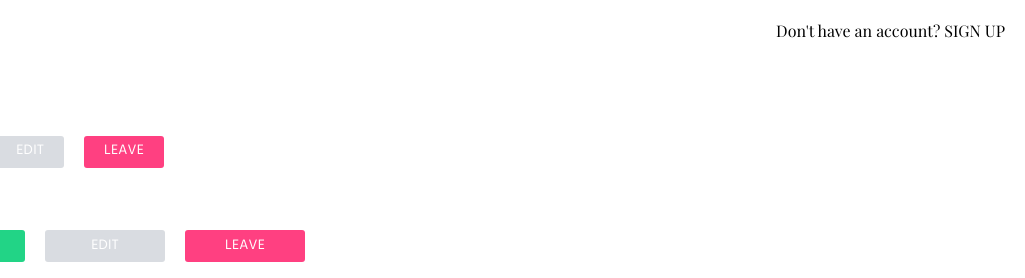
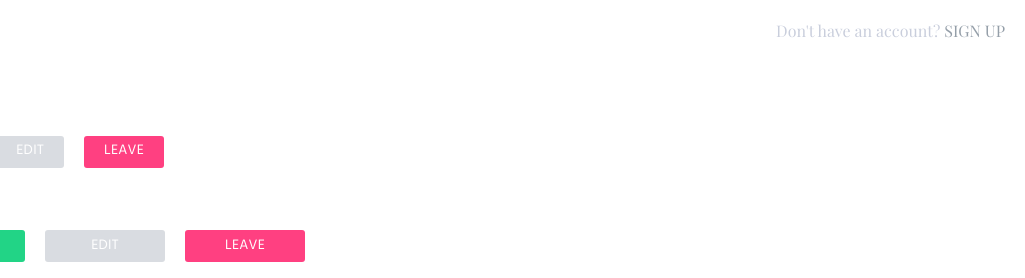
Before and after one commit to abdulsemiu-atanda/eventio, a React app: page /style-guide in a window 1280 px wide. Shown: the top 278 px of the page, 255-1280 px from the left. Built offline with nearby package versions, Linux system fonts and the light colour scheme.

Commit message:
handle display of correct text and link inheader

```diff
--- a/src/assets/styles/colors.scss
+++ b/src/assets/styles/colors.scss
@@ -11,4 +11,6 @@ $hoverDelete: #E73370;
 $inputLabel: #D2D6DA;
 
 $white: #FFFFFF;
-$imageMask: #313A43
+$imageMask: #313A43;
+$prompt: #C9CEDC;
+$link: #949EA8;
--- a/src/components/Header.react.js
+++ b/src/components/Header.react.js
@@ -1,14 +1,20 @@
 import React from 'react'
+import {Link, withRouter} from 'react-router-dom'
+
+import {authText, signUpActive} from '../helpers/authHelpers'
 
 import eventioLogo from '../assets/images/eventioLogo.png'
 
 import './header.scss'
 
-const Header = () => (
+const Header = ({location}) => (
   <header>
     <img alt='Eventio Logo' src={eventioLogo} />
-    <span>Don't have an account? SIGN UP</span>
+    <p className='uanuthenticated'>
+      <span>{authText({location}).prompt}</span>
+      <Link to={signUpActive({location}) ? '/' : '/sign-up'}>{authText({location}).linkText}</Link>
+    </p>
   </header>
 )
 
-export default Header
+export default withRouter(Header)
--- a/src/components/header.scss
+++ b/src/components/header.scss
@@ -10,4 +10,20 @@ header {
   right: 0;
   justify-content: space-between;
   z-index: 2;
+
+  .uanuthenticated {
+    margin: 0;
+
+    a {
+      color: $link;
+      cursor: pointer;
+      text-decoration: none;
+    }
+
+    span {
+      color: $prompt;
+
+      &:after { content: '  '; }
+    }
+  }
 }
--- a/src/helpers/authHelpers.js
+++ b/src/helpers/authHelpers.js
@@ -11,8 +11,18 @@ export const isTokenExpired = token => {
   return decoded.exp < Date.now() / 1000
 }
 
+export const signUpActive = ({location}) => location.pathname.includes('sign-up')
+
 /**
  * Returns token from localStorage
  * @returns {String|void}
  */
 export const getToken = () => localStorage.getItem('authToken')
+
+export const authText = ({location}) => {
+  return (
+    signUpActive({location}) ?
+      {prompt: 'Already have an account?', linkText: 'SIGN IN'} :
+      {prompt: "Don't have an account?", linkText: 'SIGN UP'}
+  )
+}
```
